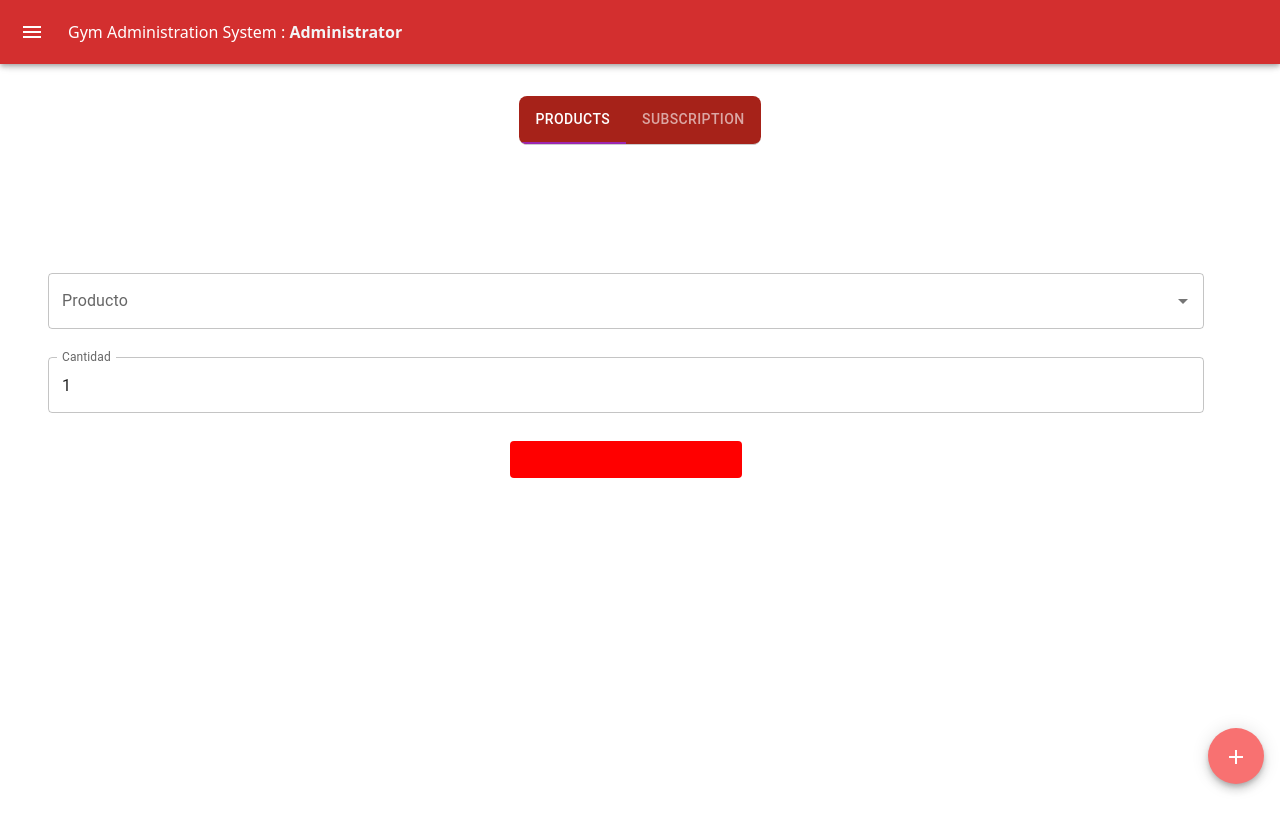
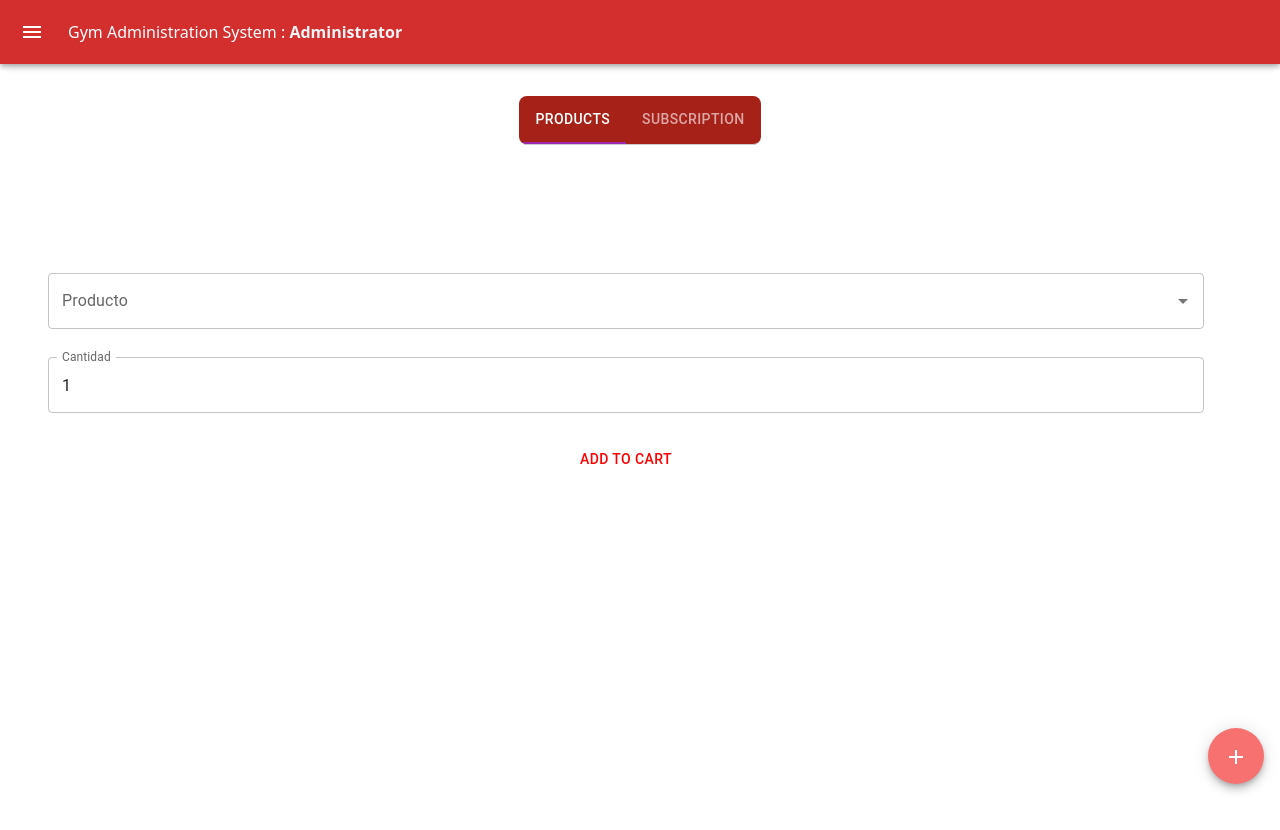
Before and after one commit to miguel-resource/gym-administration, a Next.js app: page /pos in a window 1280 px wide. Shown: the top 830 px of the page. Built offline with nearby package versions, Linux system fonts and the light colour scheme.

Commit message:
[FIX] background button

```diff
--- a/components/pos/ProductsForm.tsx
+++ b/components/pos/ProductsForm.tsx
@@ -90,7 +90,7 @@ const ProductForm = ({ products }: Props) => {
           color: "red",
           margin: "0 auto",
           width: "20%",
-          backgroundColor: "red",
+          // backgroundColor: "red",
           ":hover": {
             backgroundColor: "none",
           },
```
